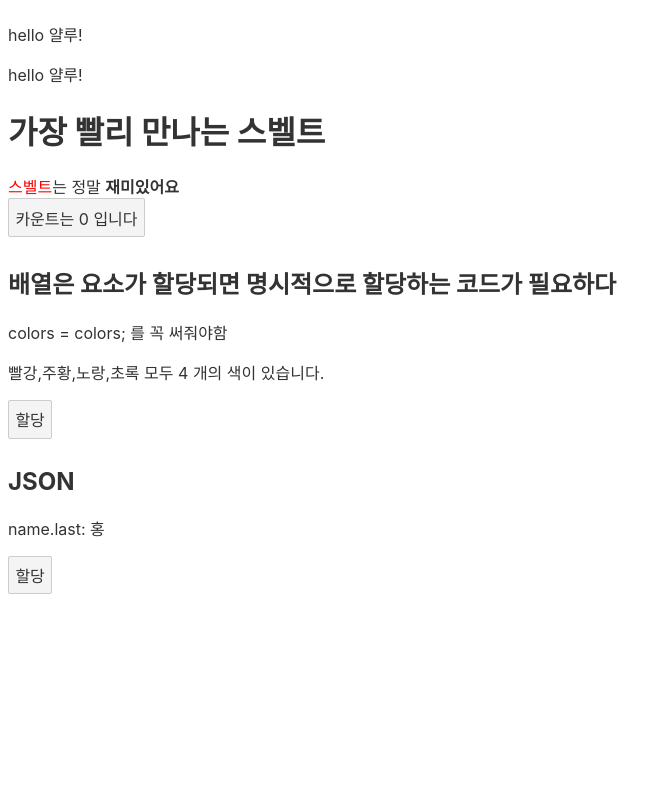
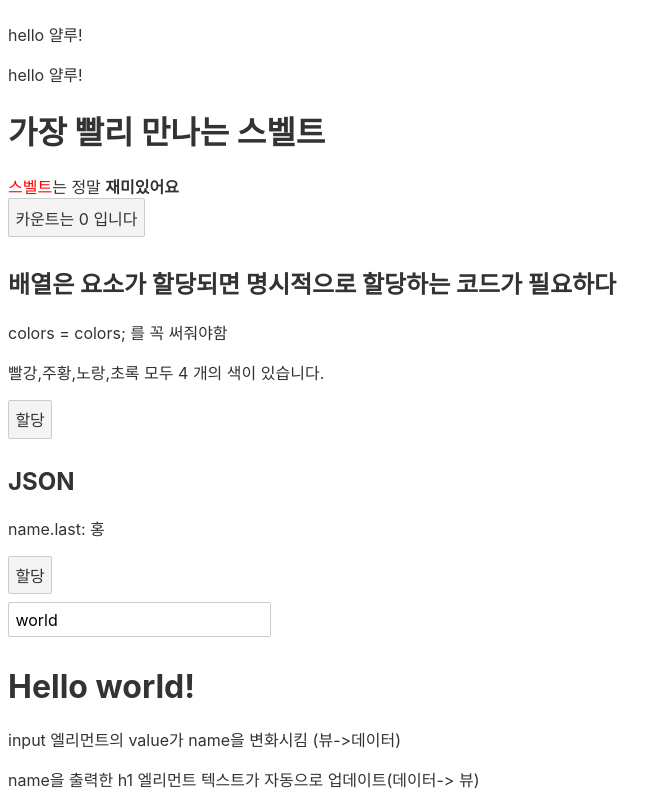
Before and after one commit to zldnlto/Svelte_Tutorial, a Svelte app: page / in a window 1280 px wide. Shown: the part 1018-1809 px from the top of the page, without its empty margins (0-672 px from the left). Before the commit the page ends 1620 px from the top, so only its background shows below. Built offline with nearby package versions, Linux system fonts and the light colour scheme.

Commit message:
Chp6_텍스트/텍스트 입력값 바인딩

```diff
--- a/src/App.svelte
+++ b/src/App.svelte
@@ -8,6 +8,7 @@
   import Chp5 from './tutorial/Chp5.svelte';
   import Chp5Json from './tutorial/Chp5_JSON.svelte';
   import Chp5Sensor from './tutorial/Chp5_sensor.svelte';
+  import Chp6 from './tutorial/Chp6.svelte';
 
   let name = '얄루';
 </script>
@@ -27,6 +28,7 @@
   <Chp4_6Html />
   <Chp5Sensor />
   <Chp5Json />
+  <Chp6 />
 </main>
 
 <style>
--- /dev/null
+++ b/src/tutorial/Chp6.svelte
@@ -0,0 +1,11 @@
+<script>
+    let name = 'world';
+</script>
+
+<main>
+    <!-- 스크립트 변수 name과 HTML input의 양방향 바인딩 -->
+    <input type="text" bind:value={name}>
+    <h1>Hello {name}!</h1>
+    <p>input 엘리먼트의 value가 name을 변화시킴 (뷰->데이터)</p>
+    <p>name을 출력한 h1 엘리먼트 텍스트가 자동으로 업데이트(데이터-> 뷰)</p>
+</main>
```
